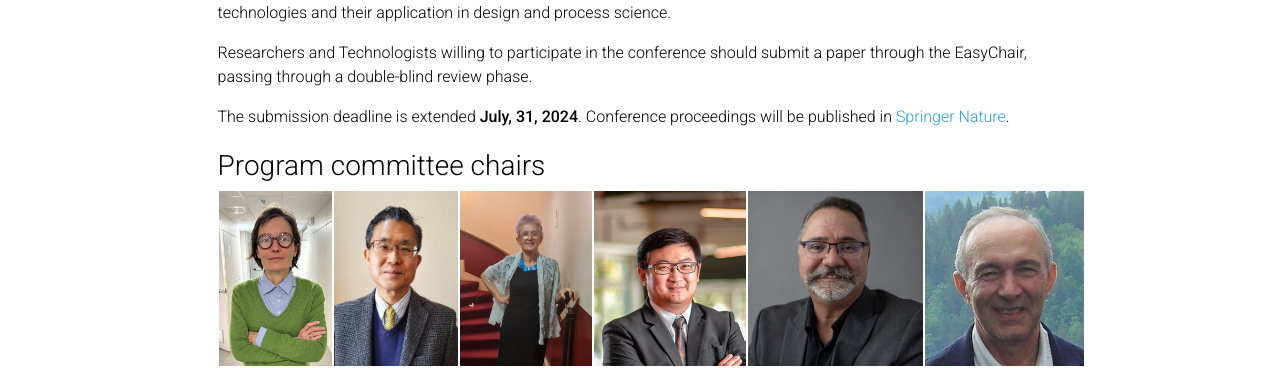
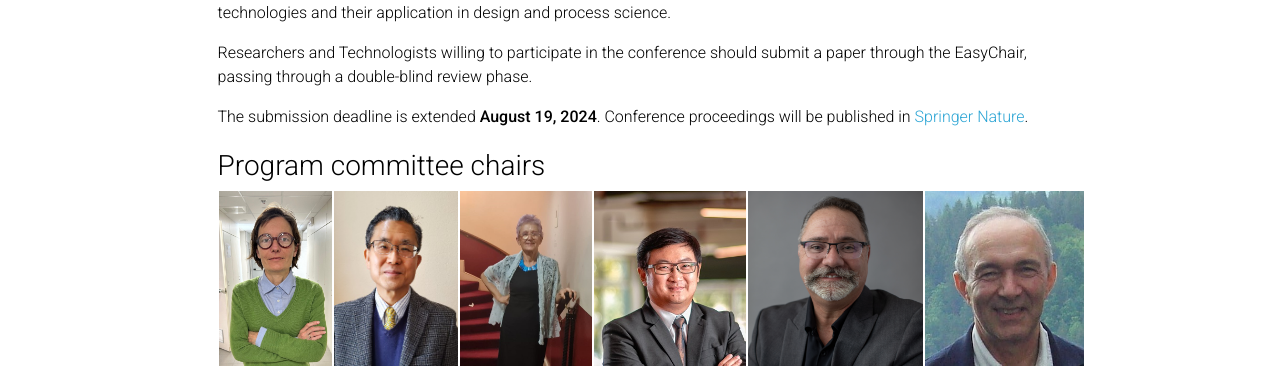
Before and after one commit to GenAI4DPS/advances-challenges, a Jekyll site: the page built from _pages/home.md, in a window 1280 px wide and 900 px high, scrolled down 564 px. Shown: the part 153-521 px from the top of the window. Built offline with Jekyll 4.4.1, drawn with Linux system fonts in a browser that asks for light colours; comment, search, counter and statistics services are not loaded; a style sheet for code colours, icons or effects is not loaded.

Commit message:
Update home.md

```diff
--- a/_pages/home.md
+++ b/_pages/home.md
@@ -17,7 +17,7 @@ SDPS has been at the forefront of transdisciplinary research, transformative sci
 
 Researchers and Technologists willing to participate in the conference should submit a paper through the EasyChair, passing through a double-blind review phase.
 
-The submission deadline is extended **July, 31, 2024**. Conference proceedings will be published in [Springer Nature](https://www.springernature.com/gp/authors).
+The submission deadline is extended **August 19, 2024**. Conference proceedings will be published in [Springer Nature](https://www.springernature.com/gp/authors).
 
 ### Program committee chairs
 
```
